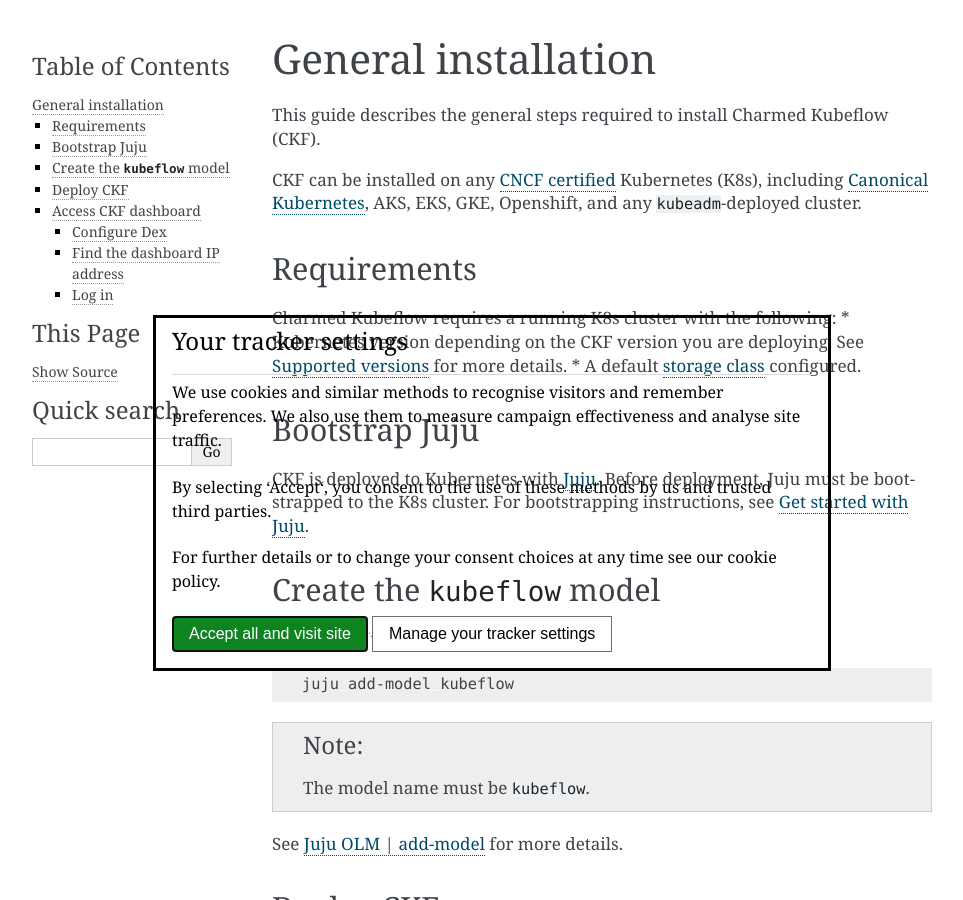
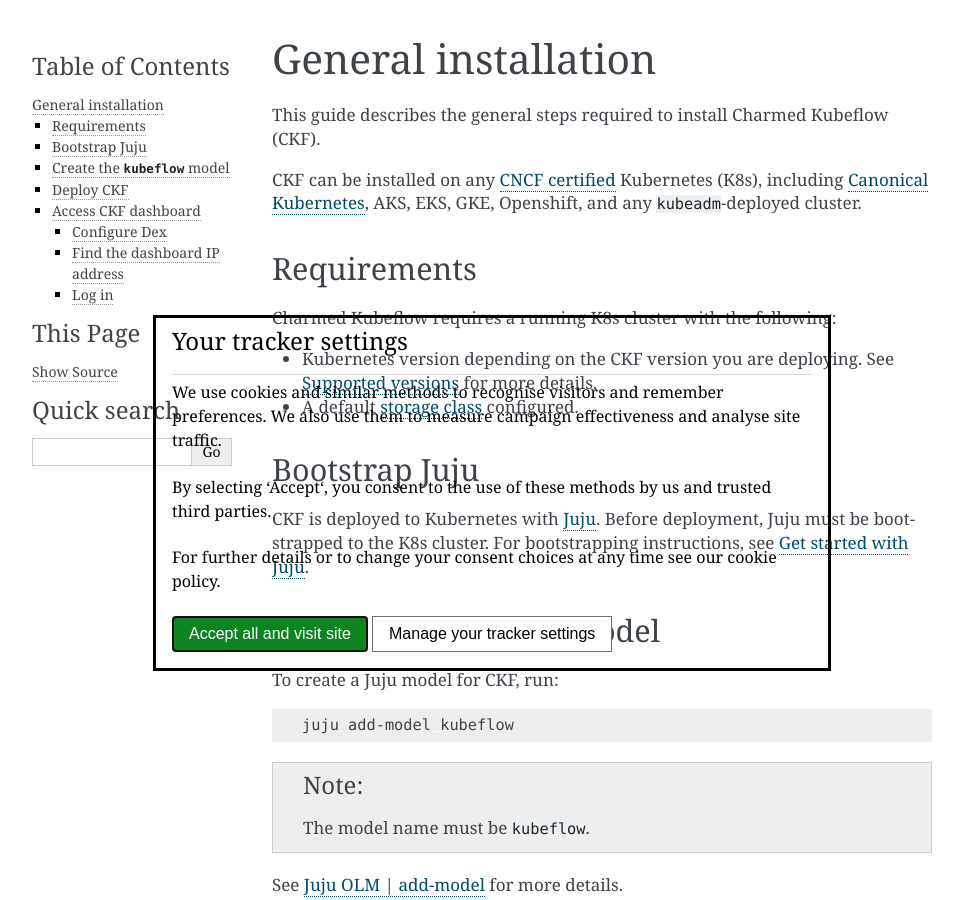
Before and after one commit to canonical/charmed-kubeflow-documentation, a Sphinx documentation site: the page built from docs/how-to/install/general-installation.rst, in a window 1280 px wide and 900 px high. Shown: the whole window, without its empty margins (148-1111 px from the left). Built offline with Sphinx 7.4.7, drawn with Linux system fonts in a browser that asks for light colours.

Commit message:
[docs] Maintenance work

```diff
--- a/docs/conf.py
+++ b/docs/conf.py
@@ -106,7 +106,7 @@
     # TODO: If there's no such website,
     #       remove the {{ product_page }} link from the page header template
     #       (usually .sphinx/_templates/header.html; also, see README.rst).
-    "product_page": "charmed-kubeflow.io/",
+    "product_page": "canonical.com/mlops/kubeflow",
     # Product tag image; the orange part of your logo, shown in the page header
     #
     # TODO: To add a tag image, uncomment and update as needed.
@@ -182,11 +182,7 @@
 # URL scheme. Add language and version scheme elements.
 # When configured with RTD variables, check for RTD environment so manual runs succeed:
 
-if 'READTHEDOCS_VERSION' in os.environ:
-    version = os.environ["READTHEDOCS_VERSION"]
-    sitemap_url_scheme = '{version}{link}'
-else:
-    sitemap_url_scheme = 'MANUAL/{link}'
+sitemap_url_scheme = '{link}'
 
 # Include `lastmod` dates in the sitemap:
 
--- a/docs/how-to/install/general-installation.rst
+++ b/docs/how-to/install/general-installation.rst
@@ -13,6 +13,7 @@
 ---------------------
 
 Charmed Kubeflow requires a running K8s cluster with the following:
+
 * Kubernetes version depending on the CKF version you are deploying. See :ref:`Supported versions <supported_kubeflow_versions>` for more details.
 * A default `storage class <https://kubernetes.io/docs/concepts/storage/storage-classes/>`_ configured.
 
```
